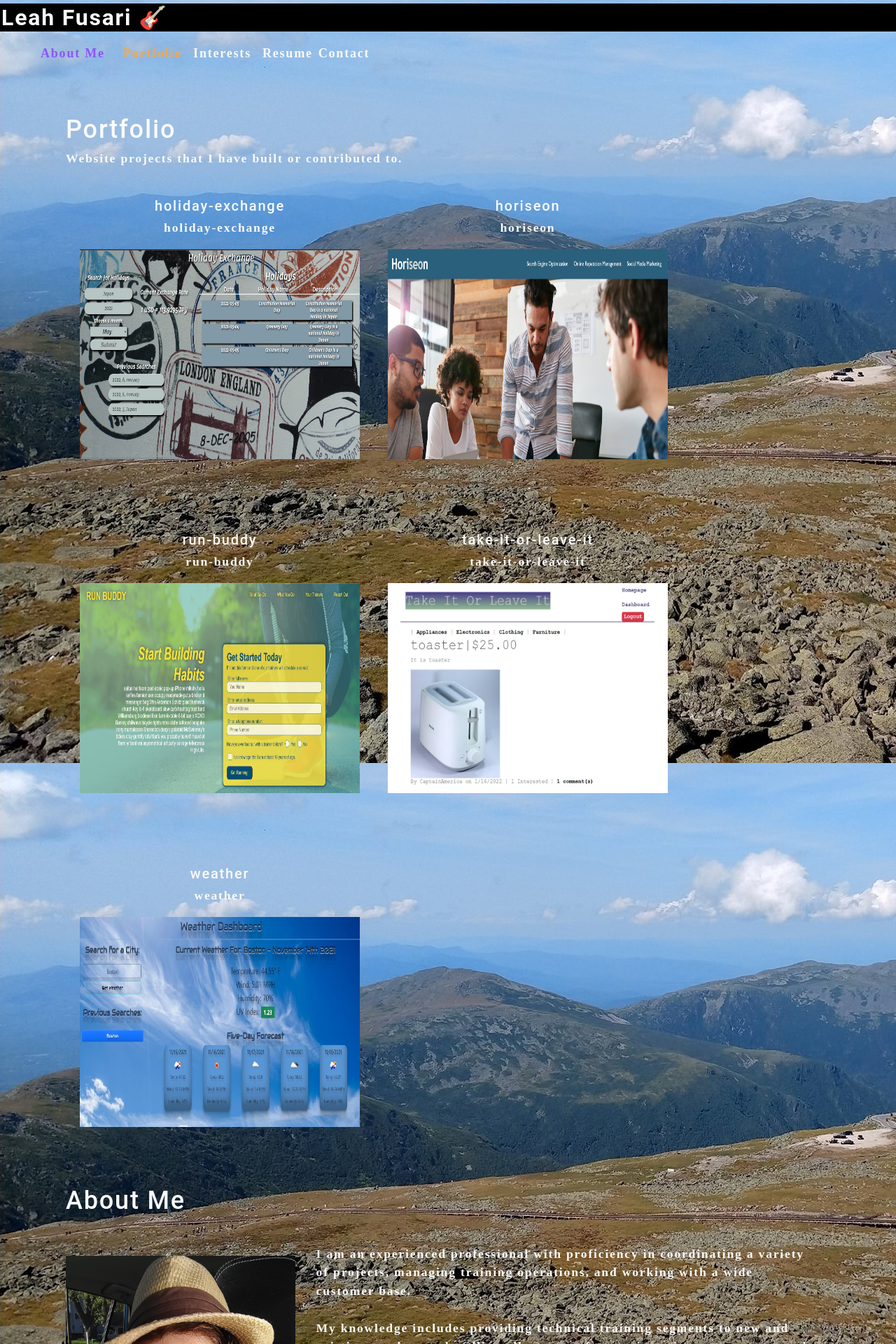
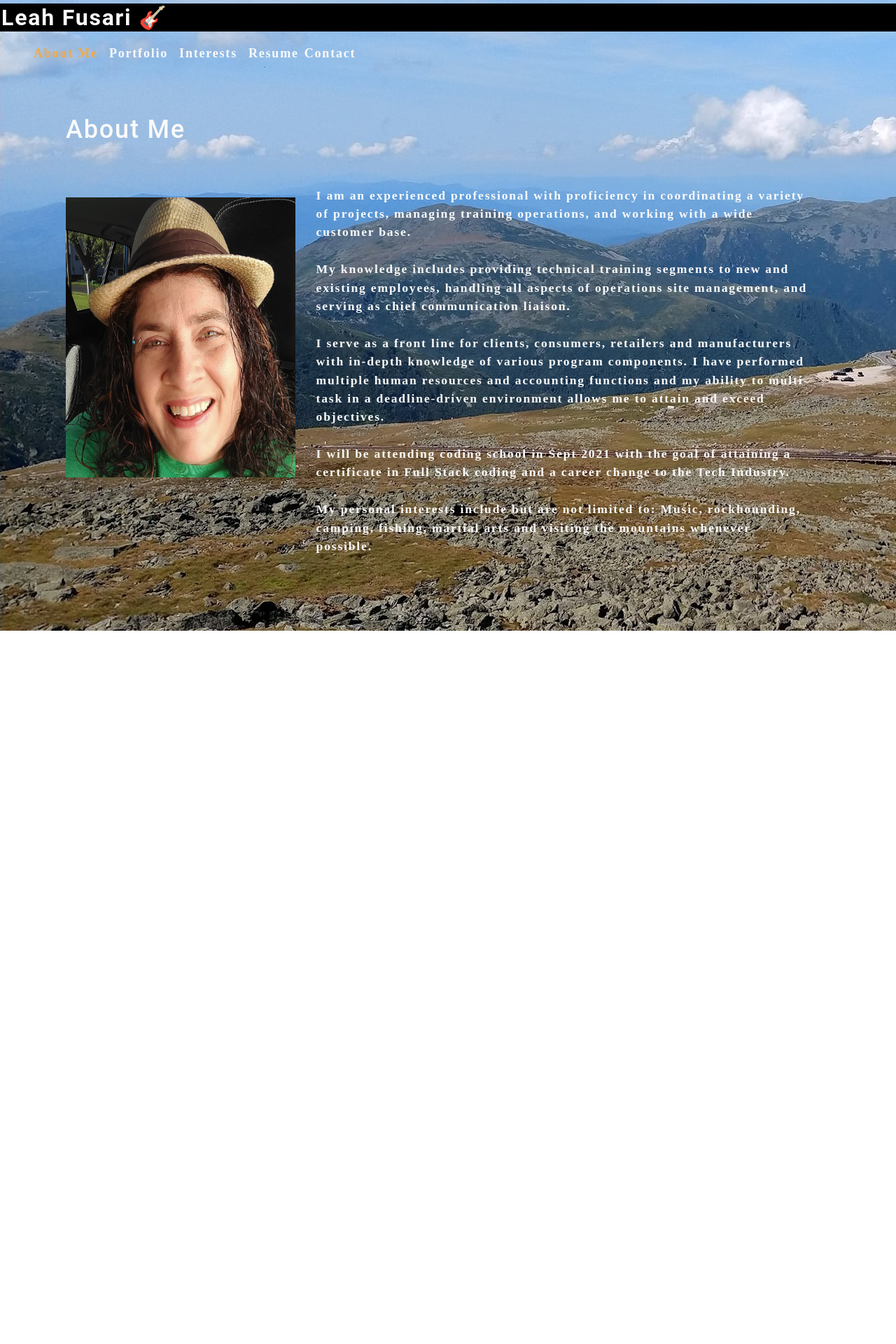
Before and after one commit to LeahFusari/leah-fusari-portfolio, a React (Create React App) app: page / in a window 1280 px wide. Shown: the top 1920 px of the page at 70% size. After the commit the page ends 901 px from the top, so only its background shows below. Built offline with nearby package versions, Linux system fonts and the light colour scheme.

Commit message:
got About section to be part of category and render as default on load but it appears at the bottom of all the other views.

```diff
--- a/src/App.js
+++ b/src/App.js
@@ -1,10 +1,13 @@
 import React, { useState } from 'react';
-import About from './components/About';
 import Nav from './components/Nav';
 import View from './components/View';
 
 function App() {
   const [categories] = useState([
+    {
+      name: 'About Me',
+      // description: "",
+    },
     {
       name: 'portfolio',
       description: "Website projects that I have built or contributed to.",
@@ -31,7 +34,6 @@ const [currentCategory, setCurrentCategory] = useState(categories[0]);
       <main>
         <div>
           <View currentCategory={currentCategory}></View>
-          <About></About>
         </div>
       </main>
     </div>
--- a/src/components/About/index.js
+++ b/src/components/About/index.js
@@ -1,12 +1,11 @@
-import React from'react';
+import React from 'react';
 import profileImage from "../../assets/images/LeahProfilePic.jpg";
+
 
 function About() {
     return (
       <div>
-      <h1 id="about">About Me</h1>
       <section className="my-5">
-        {/* <h1 id="about">About Me</h1> */}
         <img src={profileImage} className="my-2" style={{ width: "30%" }} alt="cover" />
         <div id= "about-text" className="container-md">
           <p>I am an experienced professional with proficiency in coordinating a variety of projects, managing training operations, and working with a wide customer base.
--- a/src/components/Nav/index.js
+++ b/src/components/Nav/index.js
@@ -2,26 +2,6 @@ import React, { useEffect } from 'react';
 import { capitalizeFirstLetter } from "../../utils/helpers";
 
 function Nav(props) {
-
-    // const [currentCategory, setCurrentCategory] = useState(categories[0]);
-    // const [categories] = useState([
-    //     {
-    //         name: "Portfolio",
-    //         description: "Website projects that I have built or contributed to.",
-    //     },
-    //     {
-    //         name: "Interests",
-    //         description: "Some of my non-web development interests."
-    //     },
-    //     {
-    //         name: "Resume",
-    //         description: "My downloadable resume.",
-    //     },
-    // ]);
-
-    // function categorySelected(name) {
-    //     console.log(`${name} clicked`)
-    //   }
         const {
           categories = [],
           setCurrentCategory,
@@ -33,18 +13,8 @@ function Nav(props) {
           }, [currentCategory]);
 
     return (
-        // <header className="flex-row px-1">
-        //     <h2>
-        //         <a href="/">
-        //             <span role="img" aria-label="guitar"> </span> Leah Fusari 🎸
-        //         </a>
-        //     </h2>
             <nav>
                 <ul className="flex-row">
-                    <li className="mx-2">
-                        <a href="#about">About Me</a>
-                    </li>
-
                     {categories.map((category) => (
                         <li className={`mx-1 ${
                             currentCategory.name === category.name && 'navActive'
@@ -63,7 +33,6 @@ function Nav(props) {
                     </li>
                 </ul>
             </nav>
-        // </header>
     );
 }
 
--- a/src/components/PhotoList/index.js
+++ b/src/components/PhotoList/index.js
@@ -55,6 +55,12 @@ const PhotoList = ({ category }) => {
       category: 'portfolio',
       description: 'weather',
       filename: 'weather.jpg'
+    },
+    {
+      name: 'Test',
+      category: 'about',
+      description: 'a pic of me',
+      filename: 'ProfilePic.jpg'
     }
   ]);
 
--- a/src/components/View/index.js
+++ b/src/components/View/index.js
@@ -1,18 +1,8 @@
 import React from 'react';
 import PhotoList from '../PhotoList';
+import About from '../About';
 import { capitalizeFirstLetter } from '../../utils/helpers';
-// import photo from "../../assets/images/projects/holiday-exchange.jpg";
 
-// function View ({ currentCategory }) {
-//   const { name, description } = currentCategory;
-//   return (
-//     <section>
-//       <h1 data-testid="h1tag">{capitalizeFirstLetter(name)}</h1>
-//       <p>{description}</p>
-//       <PhotoList />
-//     </section>
-//   );
-// }
 function View({ currentCategory }) {
   const { name, description } = currentCategory;
   return (
@@ -20,6 +10,7 @@ function View({ currentCategory }) {
       <h1>{capitalizeFirstLetter(name)}</h1>
       <p>{description}</p>
       <PhotoList category={name} />
+      <About/>
     </section>
   );
 }
```
Also changed, not shown: src/assets/images/about/ProfilePic.jpg (added). Lines whose indentation alone changed are shown as unchanged.
